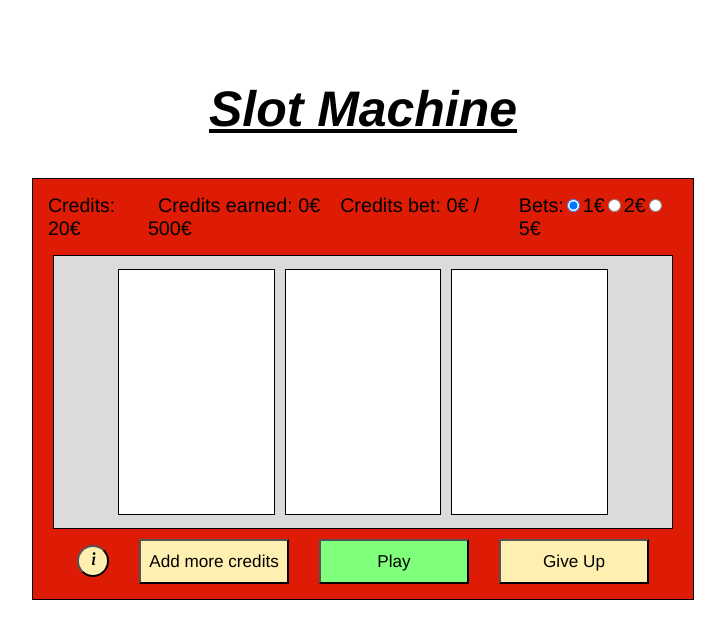
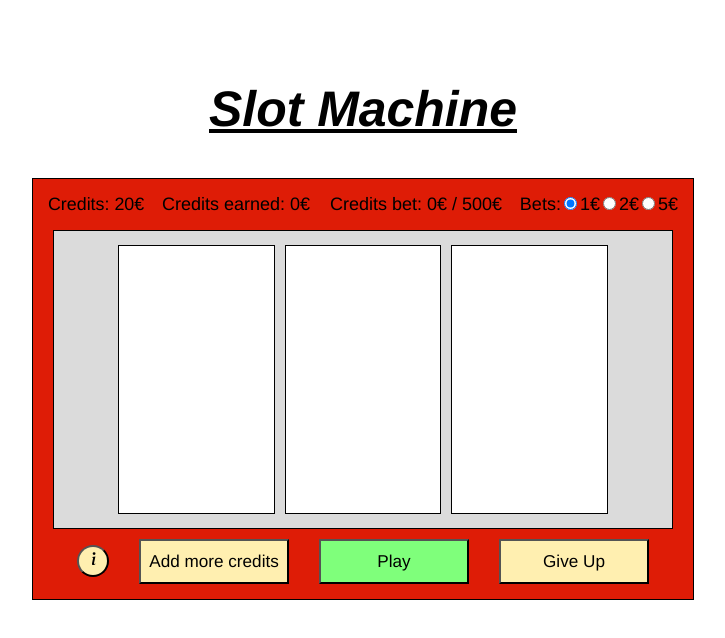
Before and after one commit to Paulofm-R/Slot_Machine, a React (Create React App) app in the folder versao2/: page / in a window 1280 px wide. Shown: the top 638 px of the page, without its empty margins (277-1002 px from the left). Built offline with nearby package versions, Linux system fonts and the light colour scheme.

Commit message:
Ajustes de responsabilidade

```diff
--- a/versao2/src/components/GameArea/GameArea.css
+++ b/versao2/src/components/GameArea/GameArea.css
@@ -20,6 +20,12 @@
     justify-content: space-between;
     margin: 5px;
     font-size: 1.15em;
+}
+
+@media (max-width: 1500px) {
+    #gameAreaTop{
+        font-size: 1.05em;
+    }
 }
 
 #playerInfo>span{
```
Also changed, not shown: 1 other file (tests, documents, lock files or other folders).
